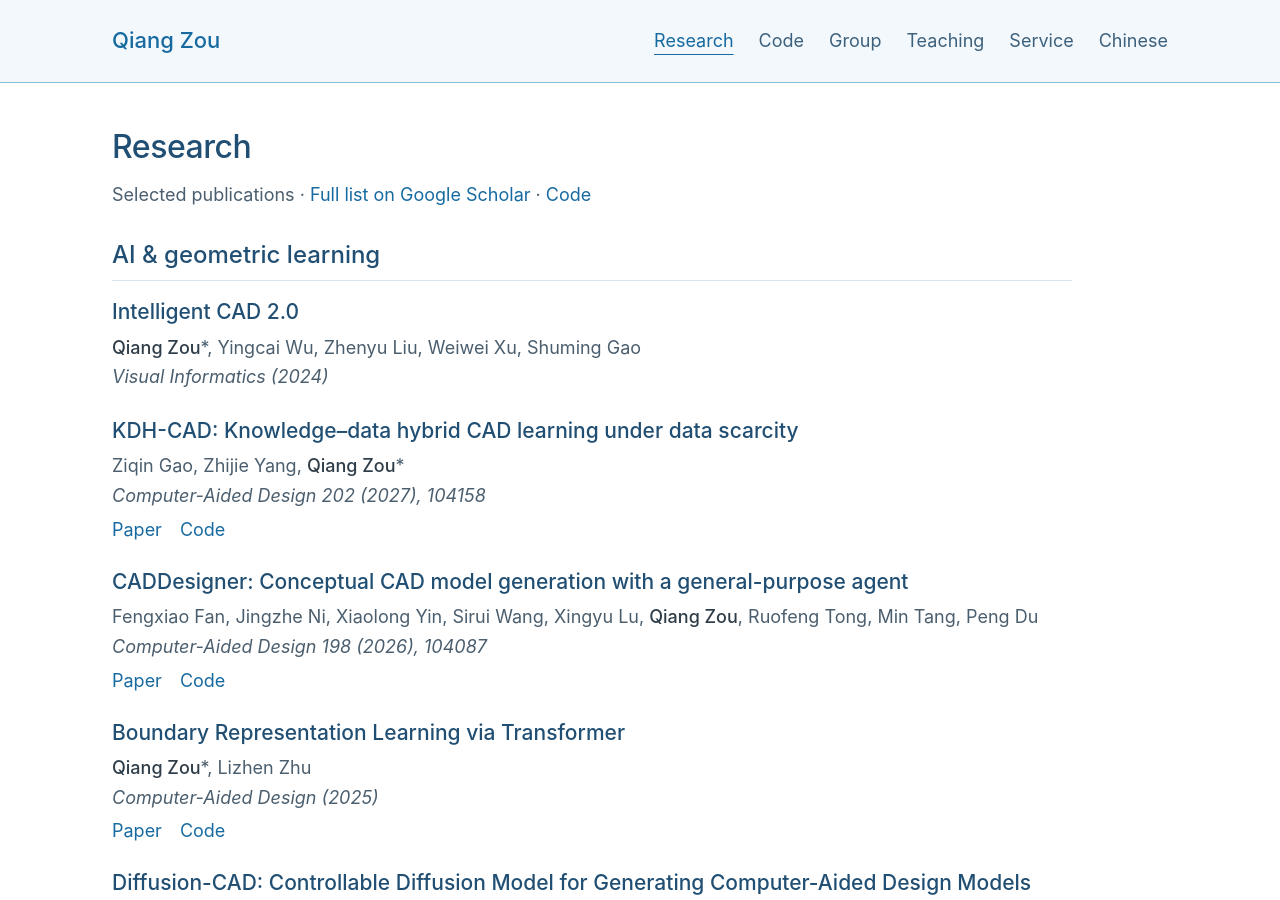
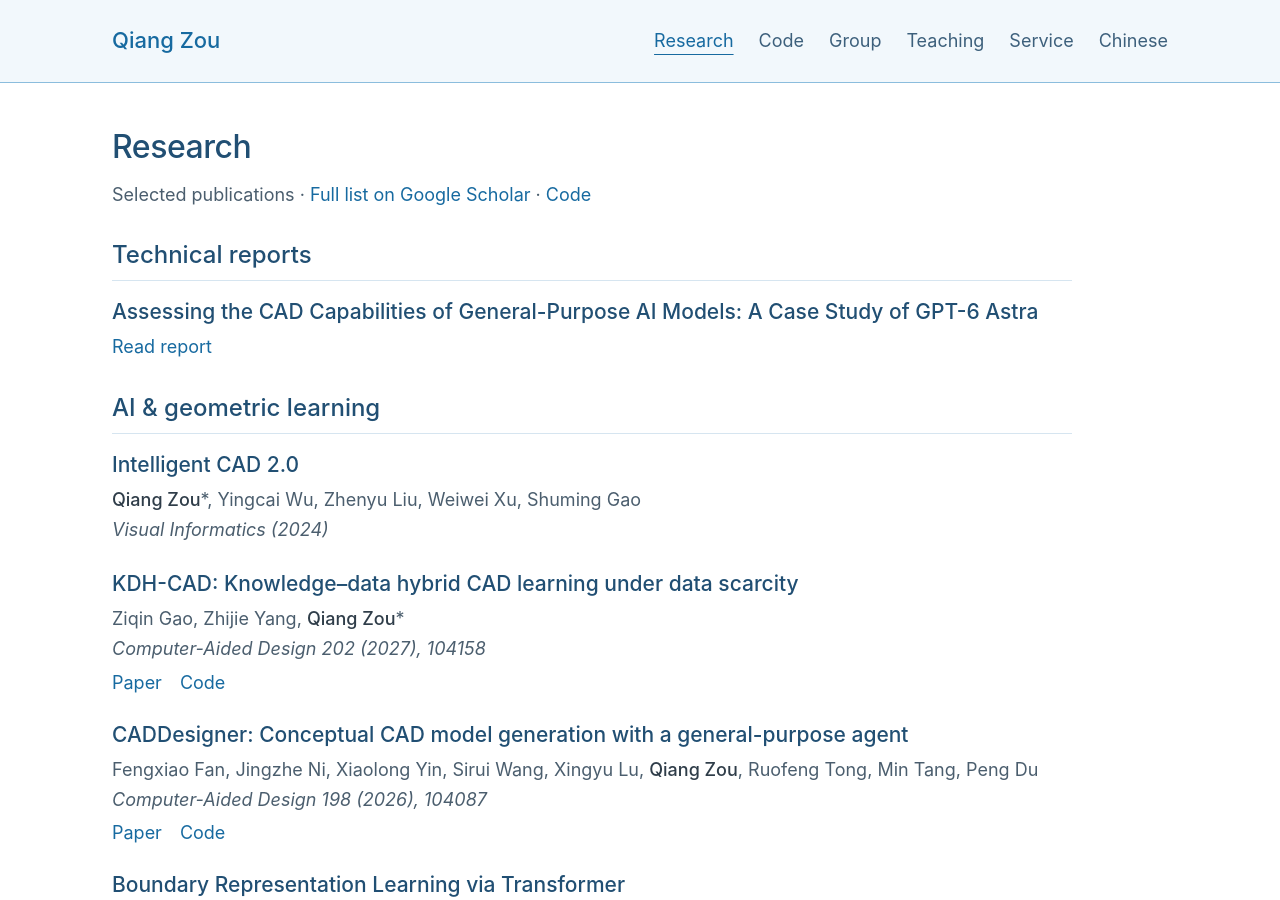
Before and after one commit to Qiang-Zou/Qiang-Zou.github.io, a Jekyll site: the page built from _pages/research.md, in a window 1280 px wide and 900 px high. Built offline with Jekyll 4.4.1, drawn with Linux system fonts in a browser that asks for light colours; some of the changed text lies outside the part shown.

Commit message:
Move technical reports before publication categories

```diff
--- a/_pages/research.md
+++ b/_pages/research.md
@@ -5,6 +5,16 @@ permalink: /research/
 page_class: research-page
 ---
 <p class="publication-intro">Selected publications · <a href="{{ site.author.scholar }}">Full list on Google Scholar</a> · <a href="{{ '/codes/' | relative_url }}">Code</a></p>
+
+<section class="publication-section" aria-labelledby="technical-reports">
+  <h2 id="technical-reports">Technical reports</h2>
+  <ul class="publication-list">
+    <li>
+      <span class="paper-title">Assessing the CAD Capabilities of General-Purpose AI Models: A Case Study of GPT-6 Astra</span>
+      <div class="resource-links"><a href="{{ '/projects/icad-eval-report/' | relative_url }}">Read report</a></div>
+    </li>
+  </ul>
+</section>
 
 {% for group in site.data.publications %}
 <section class="publication-section" aria-labelledby="{{ group.id }}">
@@ -20,16 +30,6 @@ page_class: research-page
   </ul>
 </section>
 {% endfor %}
-
-<section class="publication-section" aria-labelledby="technical-reports">
-  <h2 id="technical-reports">Technical reports</h2>
-  <ul class="publication-list">
-    <li>
-      <span class="paper-title">Assessing the CAD Capabilities of General-Purpose AI Models: A Case Study of GPT-6 Astra</span>
-      <div class="resource-links"><a href="{{ '/projects/icad-eval-report/' | relative_url }}">Read report</a></div>
-    </li>
-  </ul>
-</section>
 
 ## Awards (Selected)
 
```
